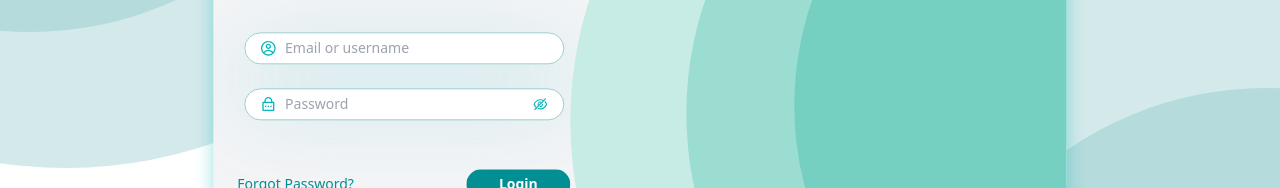
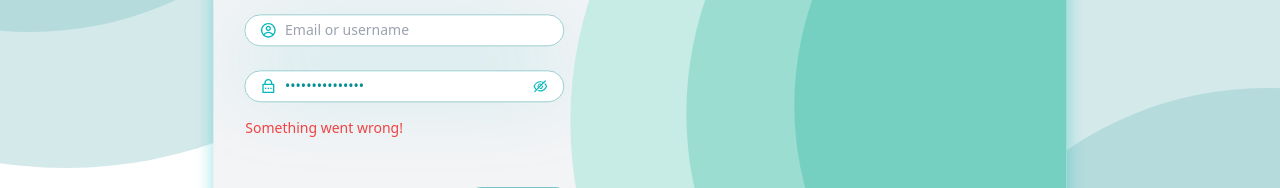
Before and after one commit to joysarkar18/where-is-my-tutor, a React (Vite) app in the folder where-is-my-tutor-frontend/: page /login in a window 1280 px wide. Shown: the part 348-536 px from the top of the page. Built offline with nearby package versions, Linux system fonts and the light colour scheme.

Commit message:
show errors update

```diff
--- a/where-is-my-tutor-frontend/src/constant/urls.js
+++ b/where-is-my-tutor-frontend/src/constant/urls.js
@@ -0,0 +1,2 @@
+const baseUrl = "http://localhost:3000";
+export const loginUrl = `${baseUrl}/auth/log-in`
--- a/where-is-my-tutor-frontend/src/screens/login.jsx
+++ b/where-is-my-tutor-frontend/src/screens/login.jsx
@@ -13,12 +13,24 @@ function Login() {
   const [isPasswordShowing, setIsPasswordShowing] = useState(true);
   const [selectedUserType, setSelectedUserType] = useState(0);
   const [emailOrUsername, setEmailOrUsername] = useState("");
-  const [password, setPassword] = useState("");
+  const [error, setError] = useState("");
+  const [password, setPassword] = useState({
+    errorType: 0,
+    errorMessage: "",
+    status: false,
+  });
   const dispatch = useDispatch();
   const loginState = useSelector((state) => state.auth);
 
   function login() {
     validate(emailOrUsername);
+    if (password.length <= 6) {
+      setError({
+        status: true,
+        errorMessage: "Password is to small",
+        errorType: 1,
+      });
+    } else {
       if (res) {
         console.log(loginState);
         dispatch(
@@ -30,6 +42,7 @@ function Login() {
         );
       } else {
         console.log("username");
+      }
     }
   }
 
@@ -169,6 +182,10 @@ function Login() {
                 </div>
               </div>
             </div>
+            <div className="h-18 pt-4 ml-2">
+              <p className="text-red-500 text-sm">Something went wrong!</p>
+              {error.status && <p>adhasjkdh</p>}
+            </div>
 
             <div className="flex flex-row items-center sm:justify-between justify-around space-x-1 sm:space-x-28 h-32">
               <a
```
Lines whose indentation alone changed are shown as unchanged.
